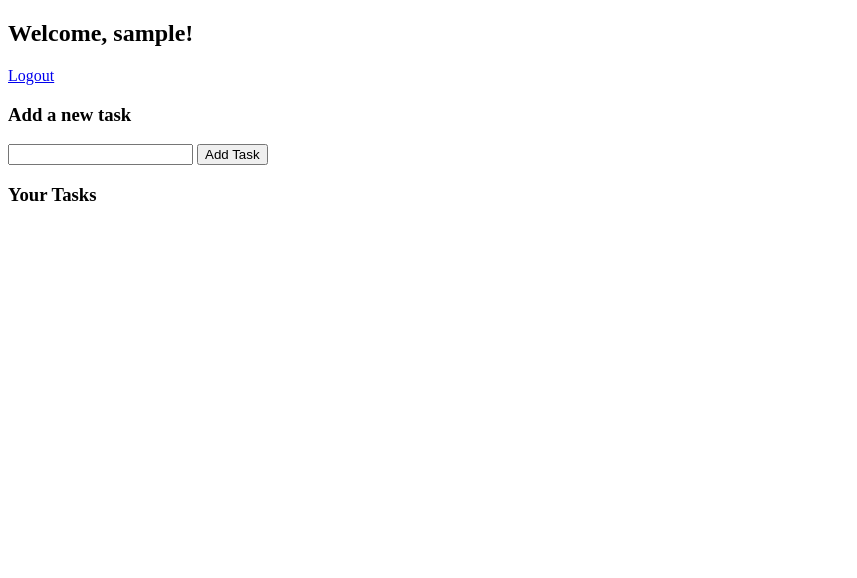
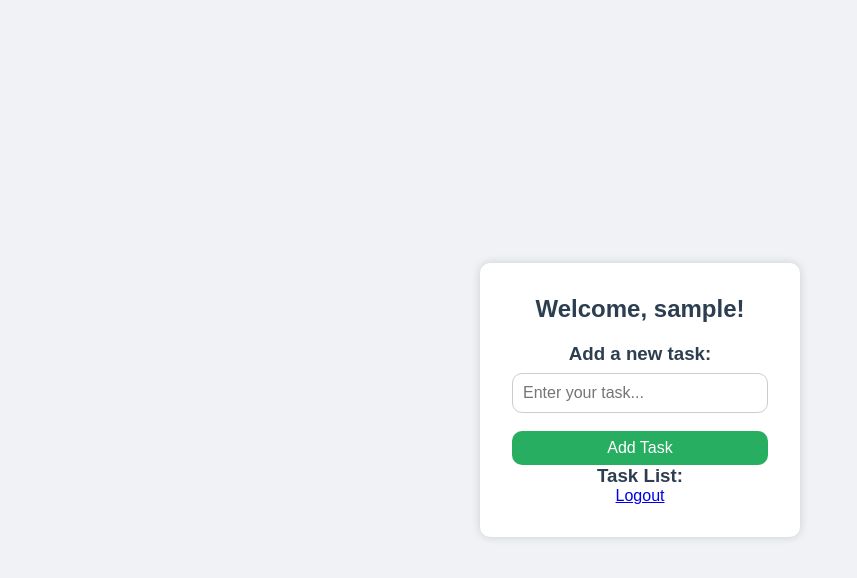
Before and after one commit to pascal-vuong/php-todo-app, a PHP site: page / in a window 1280 px wide. Shown: the top 578 px of the page, without its empty margins (0-857 px from the left). Run offline with PHP 8.4, Linux system fonts and the light colour scheme; the visitor is signed in with stand-in values (Sample User, id 1); data that the repository does not hold is empty.

Commit message:
Update index_view.php
Task dashboard styled

```diff
--- a/templates/index_view.php
+++ b/templates/index_view.php
@@ -1,39 +1,68 @@
 <!DOCTYPE html>
-<html>
+<html lang="en">
 <head>
+    <meta charset="UTF-8">
     <title>My To-Do List</title>
+    <link rel="stylesheet" href="assets/style.css">
 </head>
 <body>
+
+    <div class="form-container">
+
+        <!-- Header -->
+        <div class="dashboard-header">
             <h2>Welcome, <?php echo htmlspecialchars($_SESSION["username"]); ?>!</h2>
-    <a href="logout.php">Logout</a>
+        </div>
 
-    <h3>Add a new task</h3>
+        <!-- Task form -->
+        <div class="task-form">
+            <h3>Add a new task:</h3>
             <form method="post" action="index.php">
-        <input type="text" name="task" required>
+                <input type="text" name="task" placeholder="Enter your task..." required>
                 <button type="submit">Add Task</button>
             </form>
+        </div>
 
+        <!-- Message box -->
+        <?php if (!empty($message)): ?>
+            <div class="message-box">
                 <p><?php echo $message; ?></p>
+            </div>
+        <?php endif; ?>
 
-    <h3>Your Tasks</h3>
+        <!-- Task list -->
+        <div class="task-list">
+            <h3>Task List:</h3>
             <ul>
                 <?php foreach ($tasks as $task): ?>
                     <li>
+                        <div class="task-item-title">
                             <?php echo htmlspecialchars($task["task"]); ?>
-                (<?php echo $task["completed"] ? "✅ Done" : "⏳ Pending"; ?>)
-
+                        </div>
+                        <div class="task-status">
+                            <?php echo $task["completed"] ? "✅ Done" : "⏳ Pending"; ?>
+                        </div>
+                        <div class="task-actions">
                             <?php if (!$task["completed"]): ?>
-                    <!-- Show complete button only if task is pending -->
                                 <a href="index.php?complete=<?php echo $task['id']; ?>">Mark as Done</a>
                             <?php endif; ?>
-
                             <a href="index.php?delete=<?php echo $task['id']; ?>"
+                               class="delete-link"
                                onclick="return confirm('Are you sure you want to delete this task?');">
                                 Delete
                             </a>
+                        </div>
                     </li>
                 <?php endforeach; ?>
             </ul>
+        </div>
+
+        <!-- Logout at bottom -->
+        <div class="logout-footer">
+            <a href="logout.php">Logout</a>
+        </div>
+
+    </div>
+
 </body>
-
 </html>
```
Lines whose indentation alone changed are shown as unchanged.
